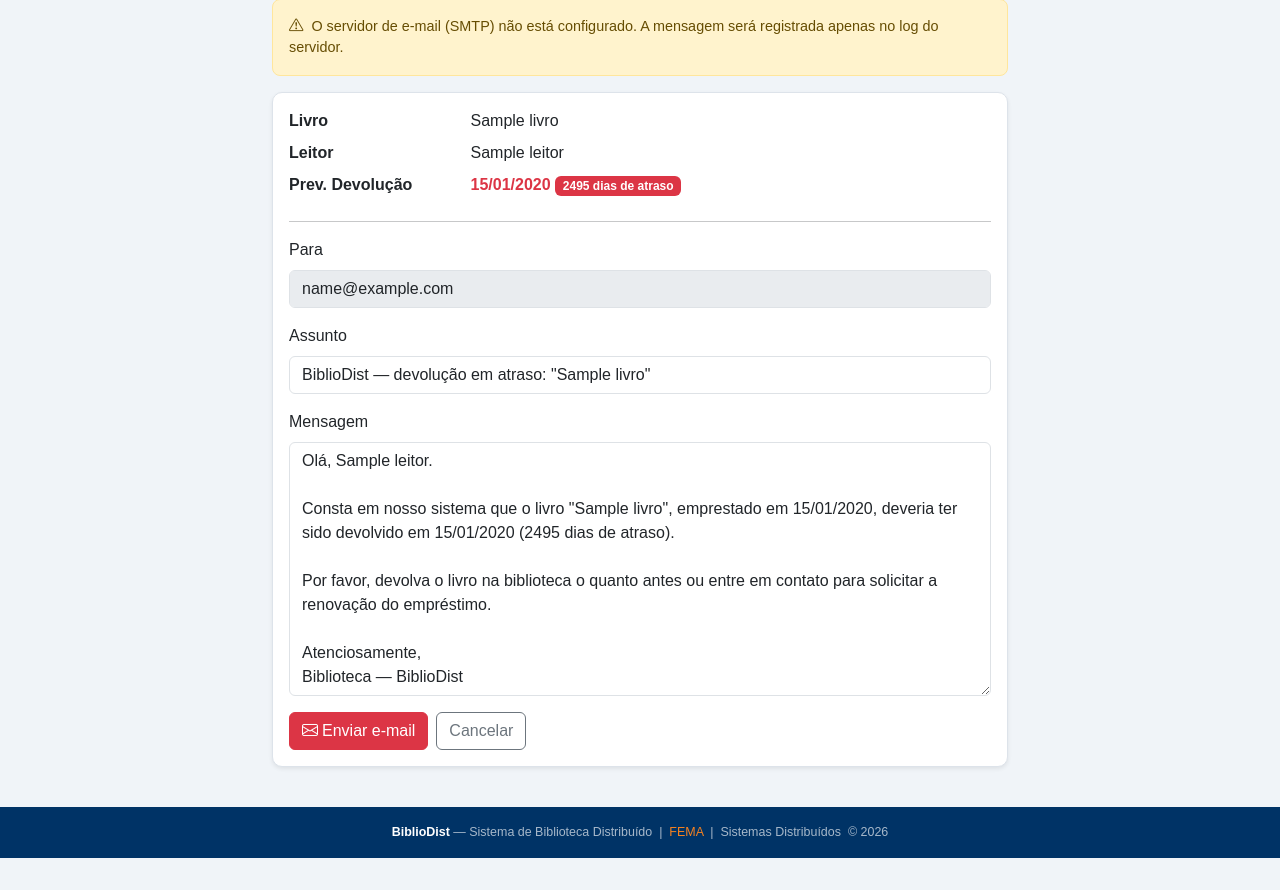
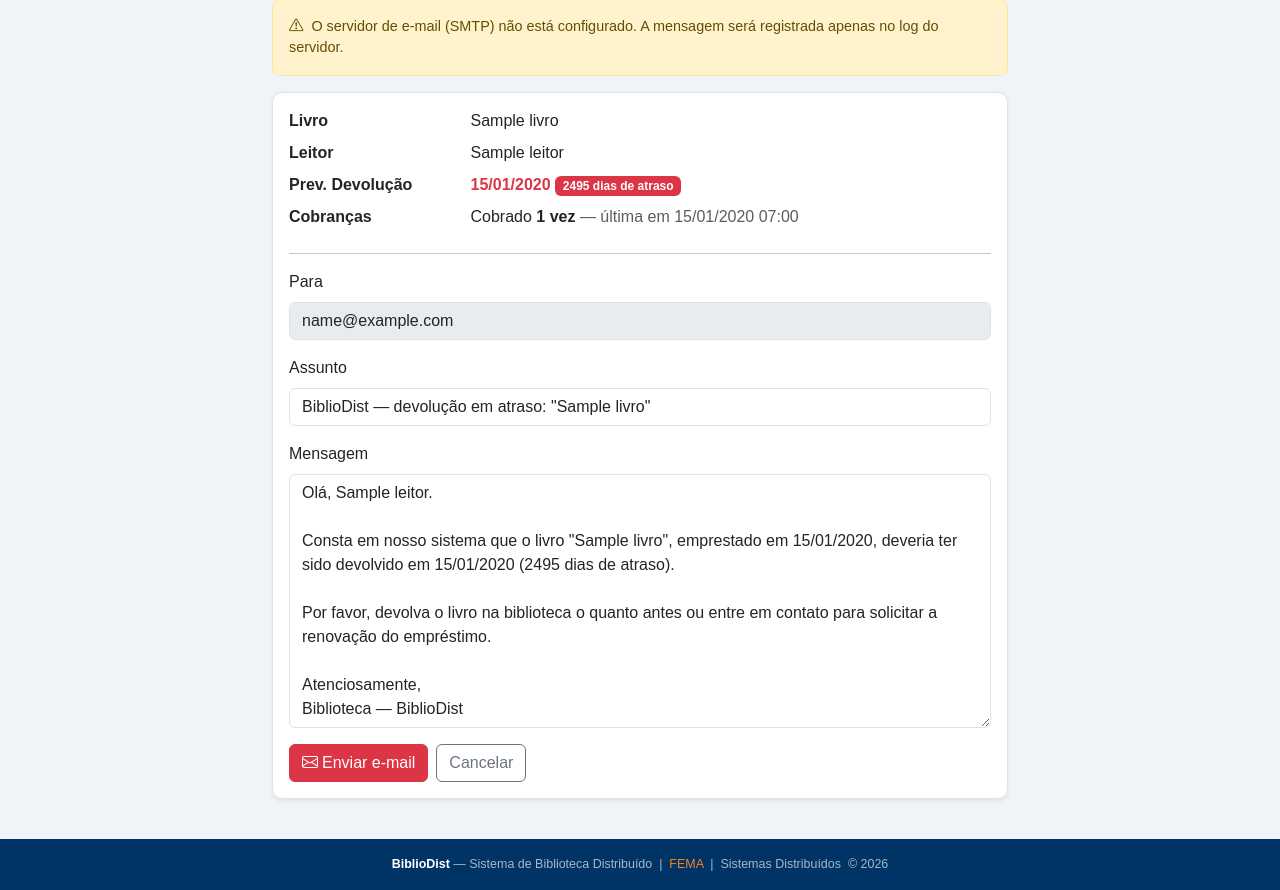
Before and after one commit to R2nin/bibliodist, a Django app: page /emprestimos/1/cobrar/ in a window 1280 px wide. Shown: the part 158-1048 px from the top of the page. Before the commit the page ends 1016 px from the top, so only its background shows below. Run offline with Django 5.2, Linux system fonts and the light colour scheme; a user stored in the database is signed in; tables that the repository leaves empty hold one stand-in row (values such as "Sample post"); parts of the project's set-up code (start-up, migrations or seed data) failed here and were passed over.

Commit message:
feat: contador de e-mails de cobrança por empréstimo
- Emprestimo ganha cobrancas e ultima_cobranca (migração 0011).
- Cada envio incrementa o contador (F() atômico); a lista mostra
  "Cobrado N vez(es)" e a tela de e-mail mostra o total e a última data.
- Log e mensagem de sucesso indicam a ordem da cobrança (ex.: 2ª cobrança).
- Manual do Prof. Douglas menciona o contador na seção 9.8.

Co-Authored-By: Claude Opus 5.5 <noreply@anthropic.com>

```diff
--- a/api-web/biblioteca/models.py
+++ b/api-web/biblioteca/models.py
@@ -81,6 +81,8 @@ class Emprestimo(models.Model):
     data_prevista = models.DateField()
     data_devolucao = models.DateField(null=True, blank=True)
     status = models.CharField(max_length=10, choices=STATUS_CHOICES, default="ativo")
+    cobrancas = models.PositiveIntegerField("e-mails de cobrança enviados", default=0)
+    ultima_cobranca = models.DateTimeField("última cobrança", null=True, blank=True)
 
     class Meta:
         verbose_name = "Empréstimo"
--- a/api-web/biblioteca/views.py
+++ b/api-web/biblioteca/views.py
@@ -8,6 +8,7 @@ from django.contrib.auth.decorators import login_required
 from django.conf import settings
 from django.core.mail import send_mail
 from django.core.paginator import Paginator
+from django.db.models import F
 from django.http import JsonResponse
 from django.shortcuts import get_object_or_404, redirect, render
 from django.utils import timezone
@@ -648,6 +649,12 @@ def emprestimo_cobrar(request, pk):
             logging.getLogger(__name__).exception("Falha ao enviar e-mail de cobrança")
             messages.error(request, f"Não foi possível enviar o e-mail: {exc}")
         else:
+            # F() evita perder contagem se dois envios ocorrerem ao mesmo tempo
+            Emprestimo.objects.filter(pk=emp.pk).update(
+                cobrancas=F("cobrancas") + 1, ultima_cobranca=timezone.now(),
+            )
+            emp.refresh_from_db(fields=["cobrancas", "ultima_cobranca"])
+            vezes = f"{emp.cobrancas}ª cobrança"
             mq_publisher.publicar_evento(
                 tipo="atraso",
                 emprestimo_id=emp.pk,
@@ -658,11 +665,11 @@ def emprestimo_cobrar(request, pk):
             nome_op = request.user.get_full_name() or request.user.username
             _log(request, "cobranca",
                  f'Usuário "{nome_op}" enviou e-mail de cobrança para {emp.leitor.nome} '
-                 f'<{emp.leitor.email}> sobre "{emp.livro.titulo}" (previsto para {emp.data_prevista:%d/%m/%Y}).')
+                 f'<{emp.leitor.email}> sobre "{emp.livro.titulo}" (previsto para {emp.data_prevista:%d/%m/%Y}) — {vezes}.')
             if smtp_configurado:
-                messages.success(request, f"E-mail de cobrança enviado para {emp.leitor.email}.")
+                messages.success(request, f"E-mail de cobrança enviado para {emp.leitor.email} ({vezes}).")
             else:
-                messages.warning(request, "SMTP não configurado: o e-mail foi gerado apenas no log do servidor.")
+                messages.warning(request, f"SMTP não configurado: o e-mail foi gerado apenas no log do servidor ({vezes}).")
             return redirect("emprestimo_list")
 
     return render(request, "biblioteca/emprestimo_cobrar.html", {
--- a/api-web/templates/biblioteca/emprestimo_cobrar.html
+++ b/api-web/templates/biblioteca/emprestimo_cobrar.html
@@ -20,6 +20,15 @@
           <dt class="col-sm-3">Prev. Devolução</dt>
           <dd class="col-sm-9"><span class="text-danger fw-semibold">{{ emp.data_prevista|date:"d/m/Y" }}</span>
             <span class="badge bg-danger">{{ dias_atraso }} dia{{ dias_atraso|pluralize }} de atraso</span></dd>
+          <dt class="col-sm-3">Cobranças</dt>
+          <dd class="col-sm-9">
+            {% if emp.cobrancas %}
+              Cobrado <strong>{{ emp.cobrancas }} vez{{ emp.cobrancas|pluralize:"es" }}</strong>
+              <span class="text-muted">— última em {{ emp.ultima_cobranca|date:"d/m/Y H:i" }}</span>
+            {% else %}
+              <span class="text-muted">Nenhuma cobrança enviada ainda.</span>
+            {% endif %}
+          </dd>
         </dl>
         <hr>
         <form method="post">
--- a/api-web/templates/biblioteca/emprestimo_list.html
+++ b/api-web/templates/biblioteca/emprestimo_list.html
@@ -42,6 +42,11 @@
             {% else %}
               <span class="badge bg-danger">Atrasado</span>
             {% endif %}
+            {% if emp.cobrancas %}
+              <div class="small text-danger mt-1" title="Última cobrança: {{ emp.ultima_cobranca|date:'d/m/Y H:i' }}">
+                <i class="bi bi-envelope-check me-1"></i>Cobrado {{ emp.cobrancas }} vez{{ emp.cobrancas|pluralize:"es" }}
+              </div>
+            {% endif %}
           </td>
           <td>
             {% if request.user.is_staff and emp.status == "ativo" %}
```
Also changed, not shown: api-web/biblioteca/tests.py (+12 -0 lines), relatorio/manual_coolify.md (+1 -1 lines), api-web/biblioteca/migrations/0011_contador_cobrancas.py (added), 1 other file.
